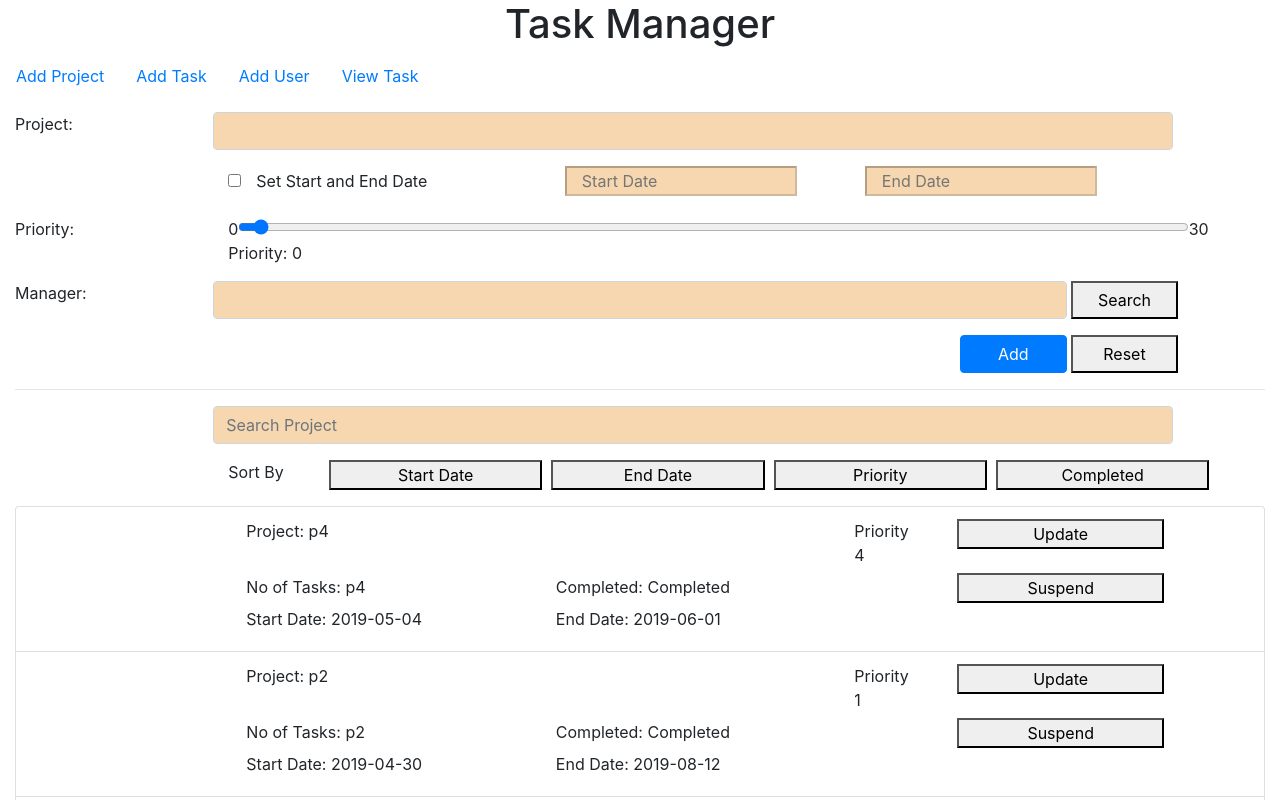
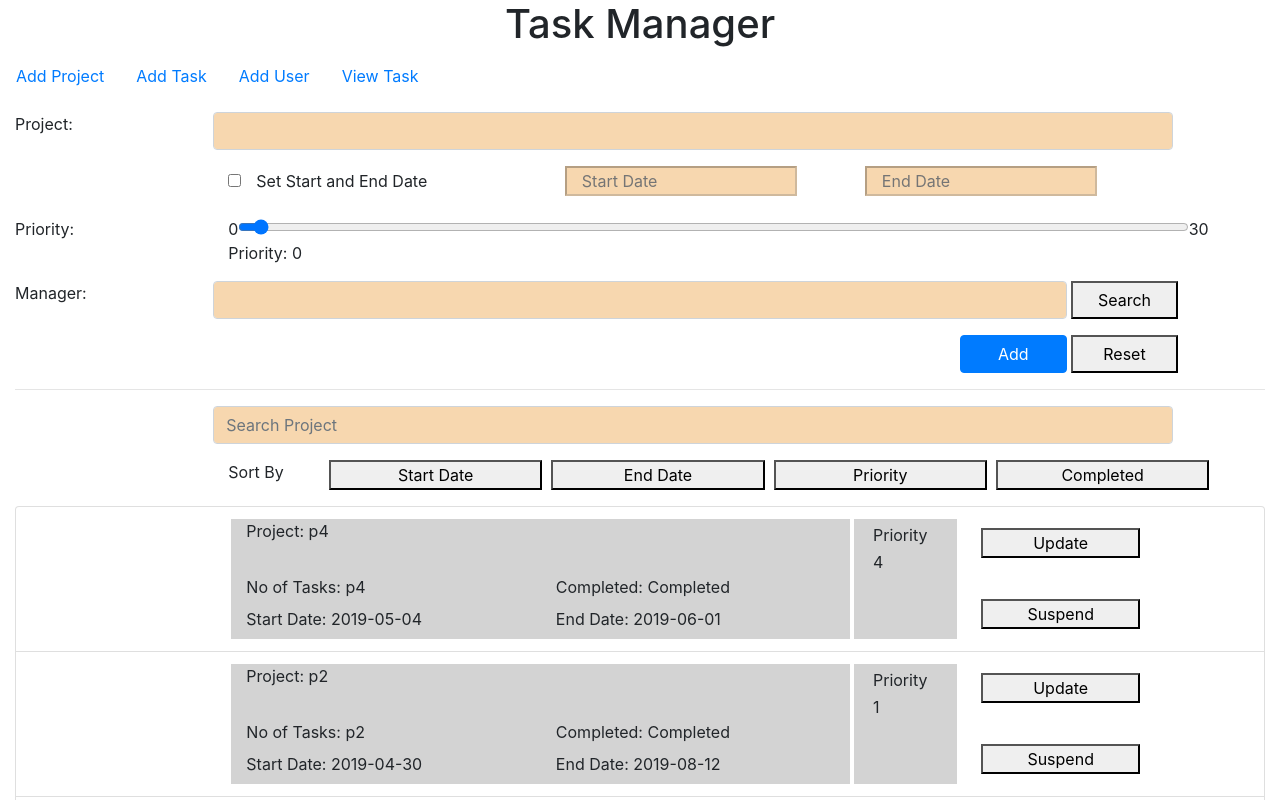
Before and after one commit to JagIIHT/ProjectManagerUI, an Angular app: page /project in a window 1280 px wide. Shown: the top 800 px of the page. Built offline with nearby package versions, Linux system fonts and the light colour scheme.

Commit message:
adding style CSS

```diff
--- a/src/styles.css
+++ b/src/styles.css
@@ -1 +1,8 @@
 /* You can add global styles to this file, and also import other style files */
+.column-text-align{
+    margin:5%;
+    display:block;
+}
+.column-bg-color{
+    background-color:lightgray;
+}
```
